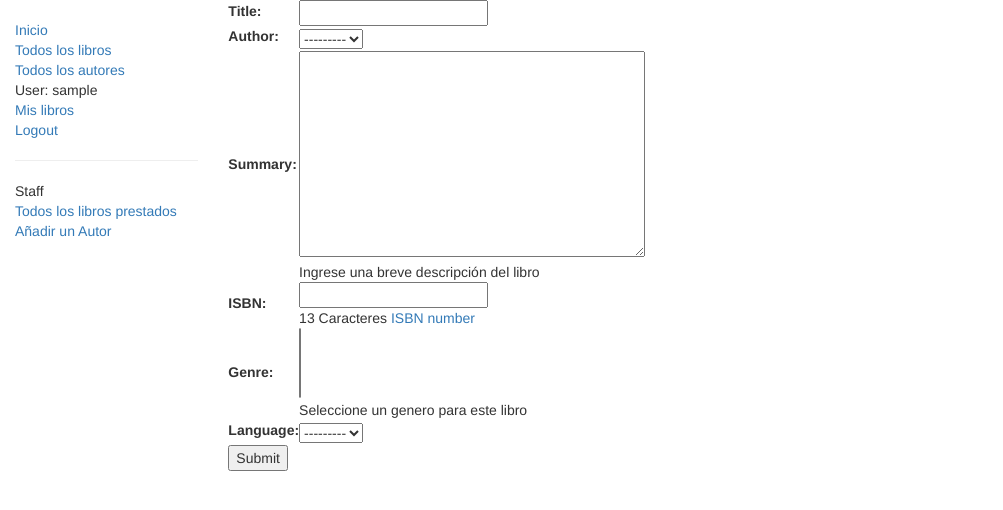
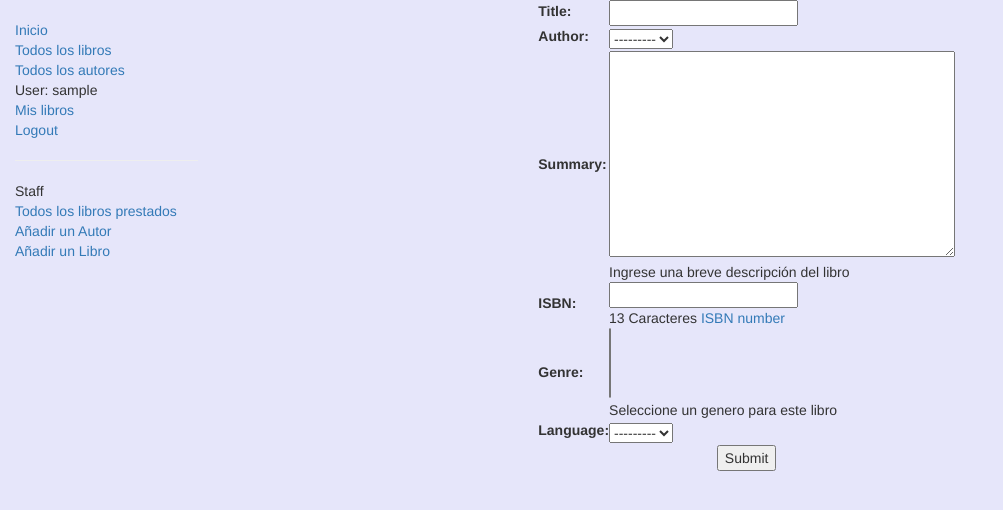
Before and after one commit to mariaSerrabona/biblioteca_local, a Django app: page /catalog/book/create/ in a window 1280 px wide. Shown: the top 510 px of the page, without its empty margins (0-1003 px from the left). Run offline with Django 3.2, Linux system fonts and the light colour scheme; the visitor is signed in with stand-in values (Sample User, id 1); data that the repository does not hold is empty; some libraries are stand-ins or nearby versions.

Commit message:
modificando html (visual)

```diff
--- a/locallibrary/catalog/templates/base_generic.html
+++ b/locallibrary/catalog/templates/base_generic.html
@@ -41,6 +41,7 @@
                 {% if perms.catalog.can_mark_returned %}
                     <li><a href="{% url 'all-borrowed' %}">Todos los libros prestados</a></li>
                     <li><a href="{% url 'author-create' %}">Añadir un Autor</a></li>
+                    <li><a href="{% url 'book-create' %}">Añadir un Libro</a></li>
                 {% endif %}
                 </ul>
             {% endif %}
--- a/locallibrary/catalog/templates/catalog/book_form.html
+++ b/locallibrary/catalog/templates/catalog/book_form.html
@@ -3,6 +3,10 @@
 {% extends "base_generic.html" %}
 
 {% block content %}
+<body style="background-color:lavender">
+    <center>
+
+
 
 <form action="" method="post">
     {% csrf_token %}
@@ -12,4 +16,7 @@
     <input type="submit" value="Submit" />
 
 </form>
+</center>
+
+</body>
 {% endblock %}
--- a/locallibrary/catalog/templates/index.html
+++ b/locallibrary/catalog/templates/index.html
@@ -2,7 +2,7 @@
 {% extends "base_generic.html" %}
 
 {% block content %}
-<body style="background-color:lightcyan">
+<body style="background-color:lightcyan" >
 <center>
 <!-- titulo de la página-->
 <h1>Inicio de la Biblioteca Local</h1>
```
